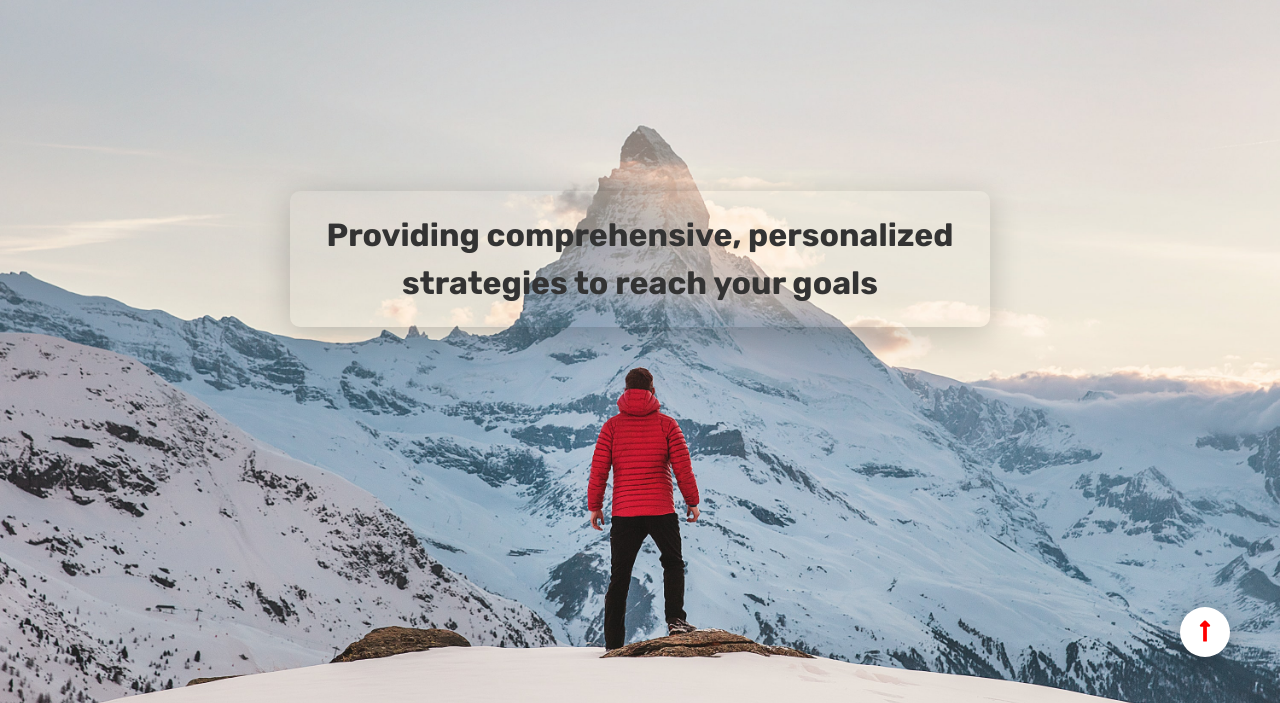
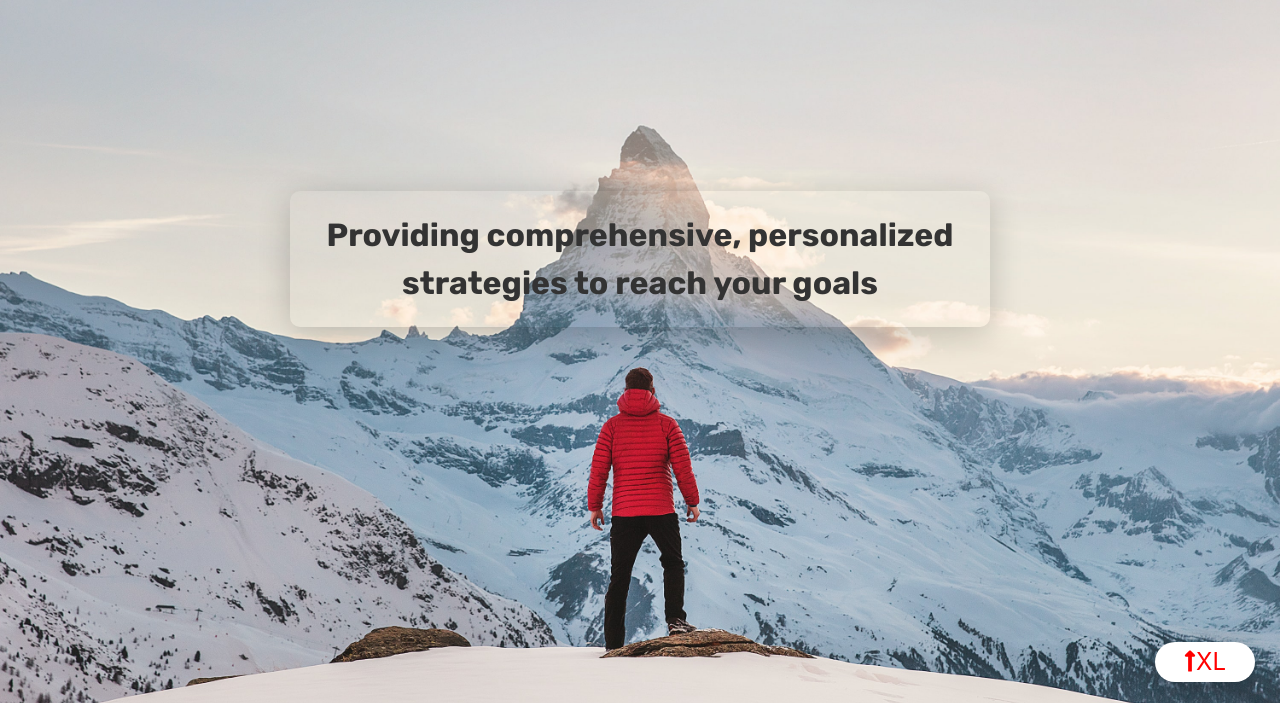
Before and after one commit to rut503/SummitStemGatsbyWebsite, a Gatsby site: page / in a window 1280 px wide. Shown: the part 93-796 px from the top of the page. Built offline with nearby package versions, Linux system fonts and the light colour scheme; Gatsby itself is replaced by a stand-in of ours.

Commit message:
fixed biuld time error that had to deal with window.innerWidth

```diff
--- a/src/components/aboutMe.js
+++ b/src/components/aboutMe.js
@@ -7,7 +7,17 @@
 import aboutMeStyles from "./aboutMe.module.scss"
 
 const AboutMe = () => {
-	const [windowWidth, setWindowWidth] = useState(window.innerWidth)
+	const [windowWidth, setWindowWidth] = useState()
+	useEffect(() => {
+		const getWindowWidth = () => {
+			setWindowWidth(window.innerWidth)
+		}
+		window.addEventListener("resize", getWindowWidth)
+		return () => {
+			window.removeEventListener("resize", getWindowWidth)
+		}
+	}, [])
+
 	const [firstTwoPages, setFirstTwoPages] = useState(true)
 	const [showPageNumber, setShowPageNumber] = useState({
 		from: 1,
@@ -182,16 +192,6 @@
 			}
 		}
 	}, [showPageNumber, windowWidth, firstTwoPages])
-
-	useEffect(() => {
-		const getWindowWidth = () => {
-			setWindowWidth(window.innerWidth)
-		}
-		window.addEventListener("resize", getWindowWidth)
-		return () => {
-			window.removeEventListener("resize", getWindowWidth)
-		}
-	}, [])
 
 	return(
 		<div id="AboutMe" className={aboutMeStyles.container}>
--- a/src/components/moveToTopBtn.module.scss
+++ b/src/components/moveToTopBtn.module.scss
@@ -8,15 +8,15 @@
 	width: 40px;
 	height: 40px;
 
-	display: none;
+	// display: none;
 
-	@include s-and-up{
-		display: initial;
-		bottom: 50px;
-		right: 50px;
-		width: 50px;
-		height: 50px;
-	}
+	// @include s-and-up{
+	// 	display: initial;
+	// 	bottom: 50px;
+	// 	right: 50px;
+	// 	width: 50px;
+	// 	height: 50px;
+	// }
 
 	border: none;
 	border-radius: 100px;
@@ -26,12 +26,12 @@
 	font-size: 24px;
 	box-shadow: 0px 7px 32px rgba(0, 0, 0, 0.3);
 
-	// width: 100px;
-	// &::after{ content: "XXS"; }
-	// @include xs-and-up { &::after{ content: "XS"; } }
-	// @include s-and-up { &::after{ content: "S"; } }
-	// @include m-and-up { &::after{ content: "M"; } }
-	// @include l-and-up { &::after{ content: "L"; } }
-	// @include xl-and-up { &::after{ content: "XL"; } }
-	// @include xxl-and-up { &::after{ content: "XXL"; } }
+	width: 100px;
+	&::after{ content: "XXS"; }
+	@include xs-and-up { &::after{ content: "XS"; } }
+	@include s-and-up { &::after{ content: "S"; } }
+	@include m-and-up { &::after{ content: "M"; } }
+	@include l-and-up { &::after{ content: "L"; } }
+	@include xl-and-up { &::after{ content: "XL"; } }
+	@include xxl-and-up { &::after{ content: "XXL"; } }
 }
```
Also changed, not shown: static/favicon.ico.
